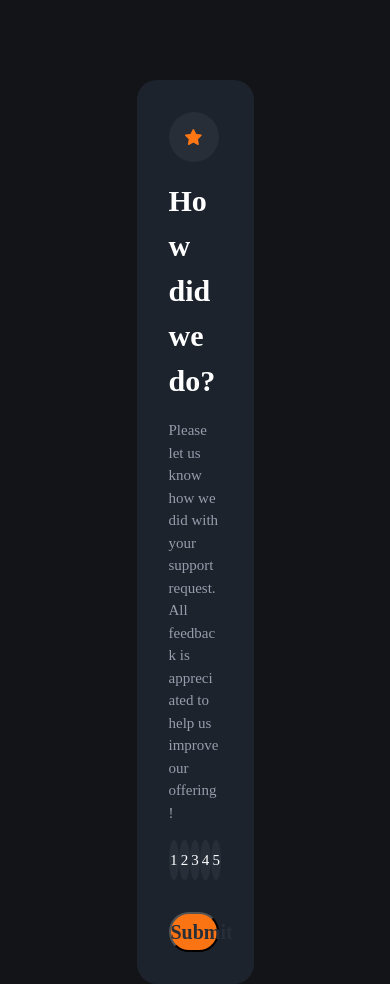
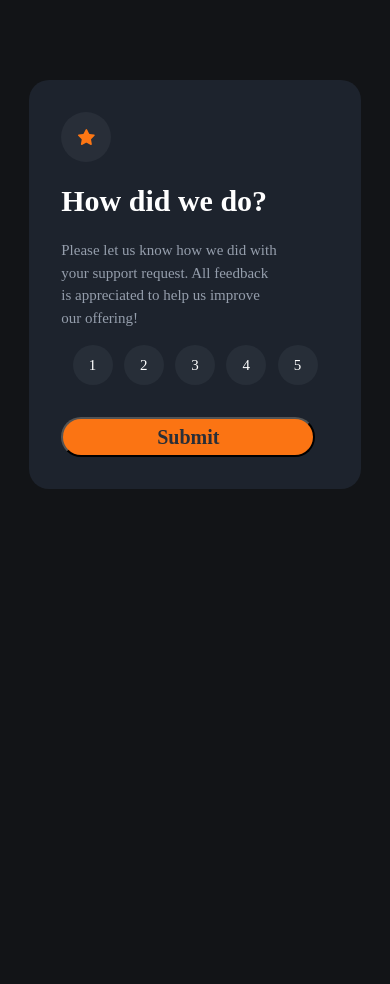
Before and after one commit to Aman0622/interactive-rating-component-main, a plain HTML site: page index.html in a window 390 px wide. After the commit the page ends 844 px from the top, so only its background shows below. Drawn offline with Linux system fonts and the light colour scheme.

Commit message:
second commit

```diff
--- a/style.css
+++ b/style.css
@@ -168,3 +168,26 @@ body {
   color: #272e38;
   transition: 1s;
 }
+@media screen and (max-width: 1000px) {
+  .box {
+    width: 50%;
+  }
+}
+@media screen and (max-width: 600px) {
+  .box {
+    width: 70%;
+  }
+}
+@media screen and (max-width: 524px) {
+  .pbox {
+    width: 65%;
+  }
+}
+@media screen and (max-width: 431px) {
+  .box {
+    width: 85%;
+  }
+  .pbox {
+    width: 80%;
+  }
+}
```
